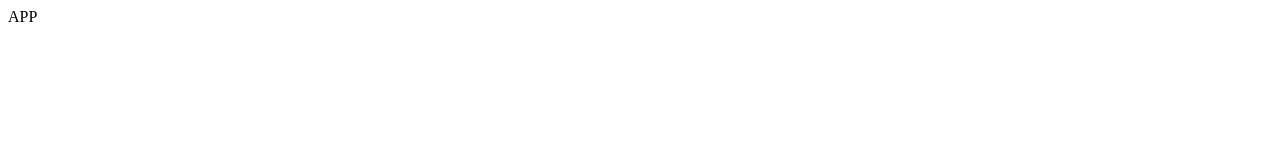
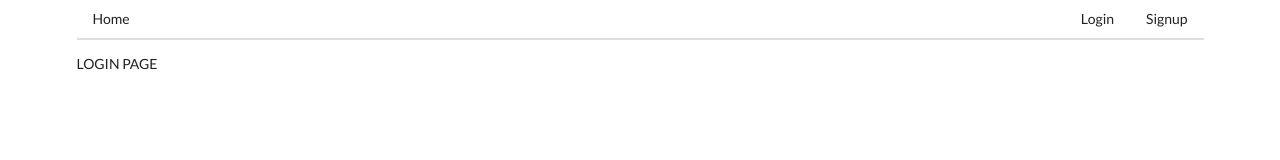
Before and after one commit to MLH-Sprint-1/mlh-sprint-1, a React app in the folder client/: page /login in a window 1280 px wide. Built offline with nearby package versions, Linux system fonts and the light colour scheme.

Commit message:
Add Header

```diff
--- a/client/package.json
+++ b/client/package.json
@@ -8,6 +8,7 @@
     "@testing-library/user-event": "^7.2.1",
     "react": "^16.13.1",
     "react-dom": "^16.13.1",
+    "react-router-dom": "^5.2.0",
     "react-scripts": "3.4.3"
   },
   "scripts": {
--- a/client/public/index.html
+++ b/client/public/index.html
@@ -3,6 +3,7 @@
   <head>
     <meta charset="utf-8" />
     <link rel="icon" href="%PUBLIC_URL%/favicon.ico" />
+    <link rel="stylesheet" href="https://cdnjs.cloudflare.com/ajax/libs/semantic-ui/2.4.1/semantic.min.css" integrity="sha512-8bHTC73gkZ7rZ7vpqUQThUDhqcNFyYi2xgDgPDHc+GXVGHXq+xPjynxIopALmOPqzo9JZj0k6OqqewdGO3EsrQ==" crossorigin="anonymous" />
     <meta name="viewport" content="width=device-width, initial-scale=1" />
     <meta name="theme-color" content="#000000" />
     <meta
--- a/client/src/components/App.js
+++ b/client/src/components/App.js
@@ -1,9 +1,20 @@
 import React from 'react';
+import { BrowserRouter, Route } from 'react-router-dom';
+import Header from './Header';
+import Home from './Home';
+import Login from './Login';
+import Signup from './Signup';
 
 const App = () => {
     return (
-        <div>
-            APP
+        <div className="ui container">
+            <BrowserRouter>
+                <Header />
+                <Route path="/" exact component={Home} />
+                <Route path="/login" exact component={Login} />
+                <Route path="/signup" exact component={Signup} />
+            </BrowserRouter>
+
         </div>
     );
 };
--- /dev/null
+++ b/client/src/components/Header.js
@@ -0,0 +1,22 @@
+import React from 'react';
+import { Link } from 'react-router-dom';
+
+const Header = () => {
+    return (
+        <div className="ui secondary pointing menu">
+            <Link to='/' className="item">
+                Home
+            </Link>
+            <div className="right menu">
+                <Link to="/login" className="item">
+                    Login
+                </Link>
+                <Link to="/signup" className="item">
+                    Signup
+                </Link>
+            </div>
+        </div>
+    );
+};
+
+export default Header;
--- /dev/null
+++ b/client/src/components/Home.js
@@ -0,0 +1,11 @@
+import React from 'react';
+
+const Home = () => {
+    return (
+        <div>
+            HOME
+        </div>
+    );
+};
+
+export default Home;
--- /dev/null
+++ b/client/src/components/Login.js
@@ -0,0 +1,11 @@
+import React from 'react';
+
+const Login = () => {
+    return (
+        <div>
+            LOGIN PAGE
+        </div>
+    );
+};
+
+export default Login;
--- /dev/null
+++ b/client/src/components/Signup.js
@@ -0,0 +1,11 @@
+import React from 'react';
+
+const Signup = () => {
+    return (
+        <div>
+            SIGNUP PAGE
+        </div>
+    );
+};
+
+export default Signup;
```
Also changed, not shown: 1 other file.
